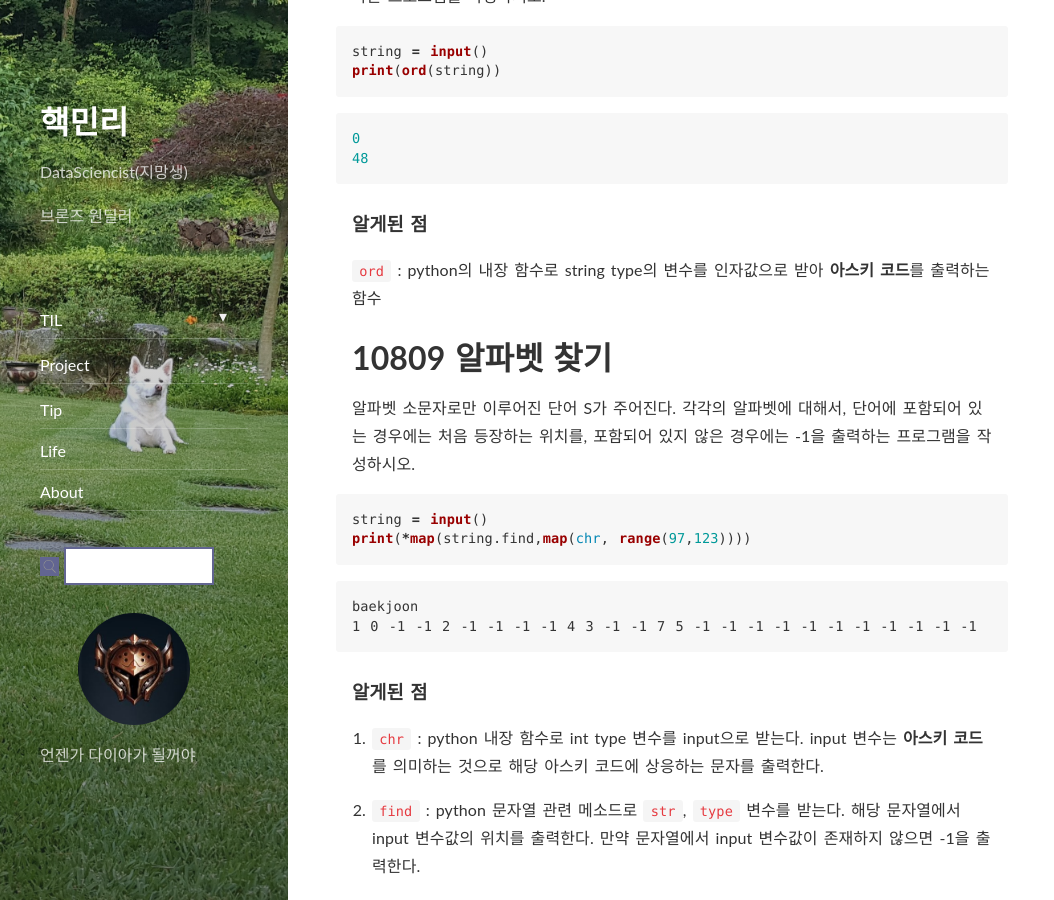
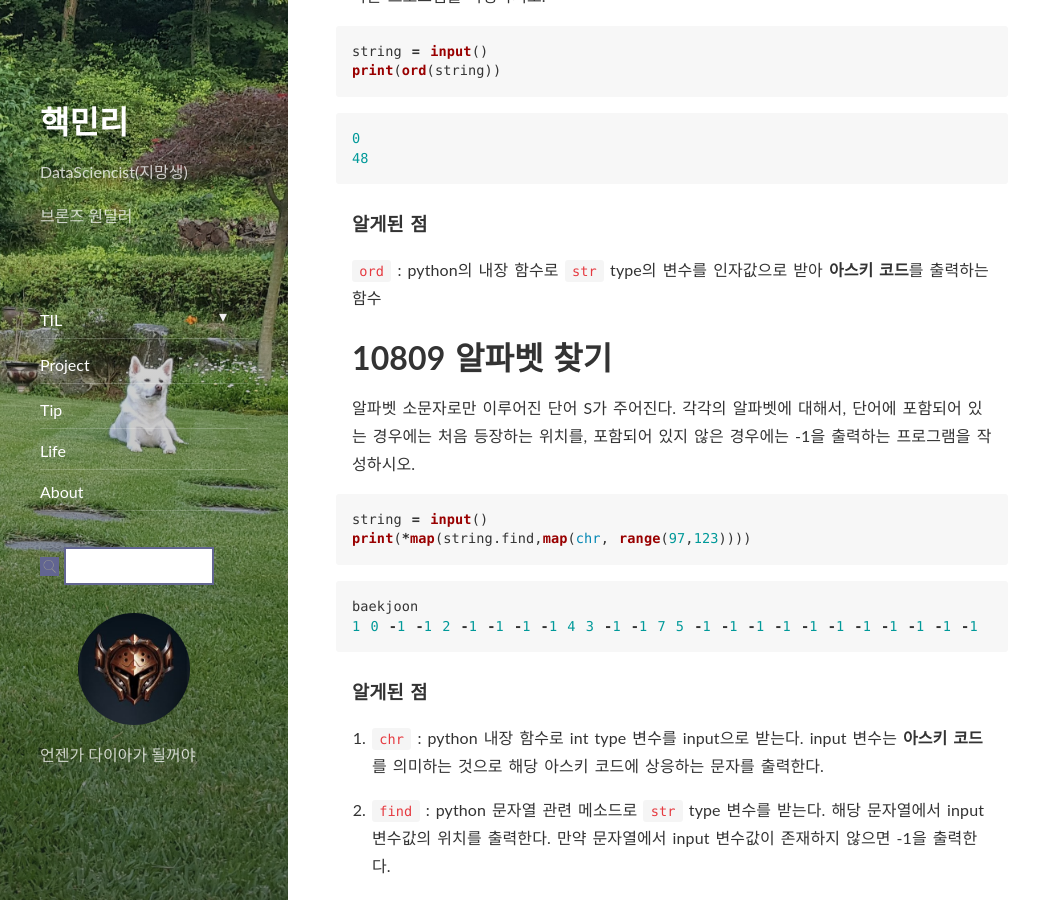
Before and after one commit to lhmlhm1111/lhmlhm1111.github.io, a Jekyll site: the page built from _posts/2020-09-29-TIL-algorithm-20200920.markdown, in a window 1280 px wide and 900 px high, scrolled down 417 px. Shown: the whole window, without its empty margins (0-1054 px from the left). Built offline with Jekyll 4.4.1, drawn with Linux system fonts in a browser that asks for light colours; nearby versions of some CDN libraries; comment, search, counter and statistics services are not loaded; some of the changed text lies outside the part shown.

Commit message:
post TIL

````diff
--- a/_posts/2020-09-29-TIL-algorithm-20200920.markdown
+++ b/_posts/2020-09-29-TIL-algorithm-20200920.markdown
@@ -35,7 +35,7 @@ print(ord(string))
 
 ### 알게된 점
 
-`ord` : python의 내장 함수로 string type의 변수를 인자값으로 받아 **아스키 코드**를 출력하는 함수
+`ord` : python의 내장 함수로 `str` type의 변수를 인자값으로 받아 **아스키 코드**를 출력하는 함수
 
 
 
@@ -47,7 +47,7 @@ string = input()
 print(*map(string.find,map(chr, range(97,123))))
 ```
 
-```
+```python
 baekjoon
 1 0 -1 -1 2 -1 -1 -1 -1 4 3 -1 -1 7 5 -1 -1 -1 -1 -1 -1 -1 -1 -1 -1 -1
 ```
@@ -57,7 +57,7 @@ baekjoon
 ### 알게된 점
 1. `chr` : python 내장 함수로 int type 변수를 input으로 받는다. input 변수는 **아스키 코드**를 의미하는 것으로 해당 아스키 코드에 상응하는 문자를 출력한다.
 
-2. `find` : python 문자열 관련 메소드로 `str`, `type` 변수를 받는다. 해당 문자열에서 input 변수값의 위치를 출력한다. 만약 문자열에서 input 변수값이 존재하지 않으면 -1을 출력한다.
+2. `find` : python 문자열 관련 메소드로 `str` type 변수를 받는다. 해당 문자열에서 input 변수값의 위치를 출력한다. 만약 문자열에서 input 변수값이 존재하지 않으면 -1을 출력한다.
 
 3. `*` **(Asterisk)** : `*` 는 python에서 여러 용도로 쓰이지만 여기서는 컨테이너 타입의 데이터를 **unpacking** 할 때 사용한다.
 
@@ -79,7 +79,7 @@ else:
     print(word_list[word_count.index(max(word_count))])
 ```
 
-```
+```python
 z
 Z
 ```
@@ -118,7 +118,7 @@ else:
     print(num2)
 ```
 
-```
+```python
 734 893
 437
 ```
````
